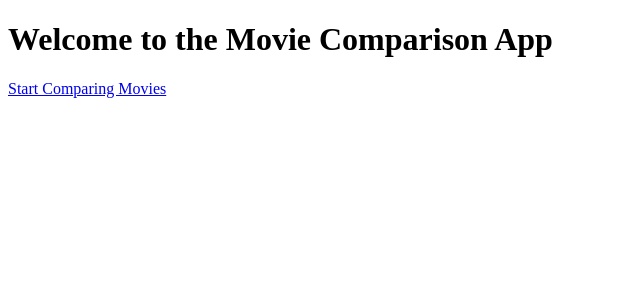
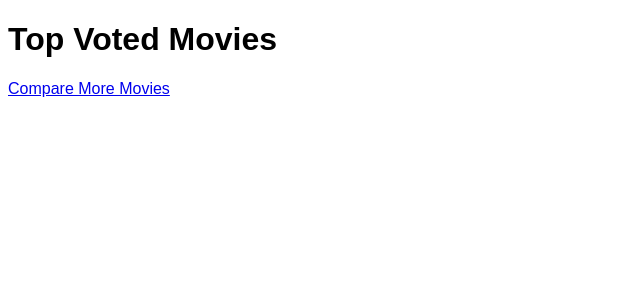
Before and after one commit to PeterPark07/Movie-Comparison-App, a Flask app: page / in a window 1280 px wide. Shown: the top 300 px of the page, without its empty margins (0-640 px from the left). Run offline with Flask 3, Linux system fonts and the light colour scheme; data that the repository does not hold is empty.

Commit message:
Update index.html

```diff
--- a/templates/index.html
+++ b/templates/index.html
@@ -3,10 +3,34 @@
 <head>
     <meta charset="UTF-8">
     <meta name="viewport" content="width=device-width, initial-scale=1.0">
-    <title>Movie Comparison</title>
+    <title>Movies Voting</title>
+    <style>
+        body {
+            font-family: Arial, sans-serif;
+        }
+        .movie-list {
+            margin-top: 20px;
+        }
+        .movie {
+            padding: 10px;
+            border: 1px solid #ccc;
+            margin-bottom: 10px;
+        }
+        .movie h3 {
+            margin-top: 0;
+        }
+    </style>
 </head>
 <body>
-    <h1>Welcome to the Movie Comparison App</h1>
-    <a href="{{ url_for('compare') }}">Start Comparing Movies</a>
+    <h1>Top Voted Movies</h1>
+    <div class="movie-list">
+        {% for movie in movies %}
+        <div class="movie">
+            <h3>{{ movie['title'] }}</h3>
+            <p>Votes: {{ movie['votes'] }}</p>
+        </div>
+        {% endfor %}
+    </div>
+    <a href="{{ url_for('compare') }}">Compare More Movies</a>
 </body>
 </html>
```
